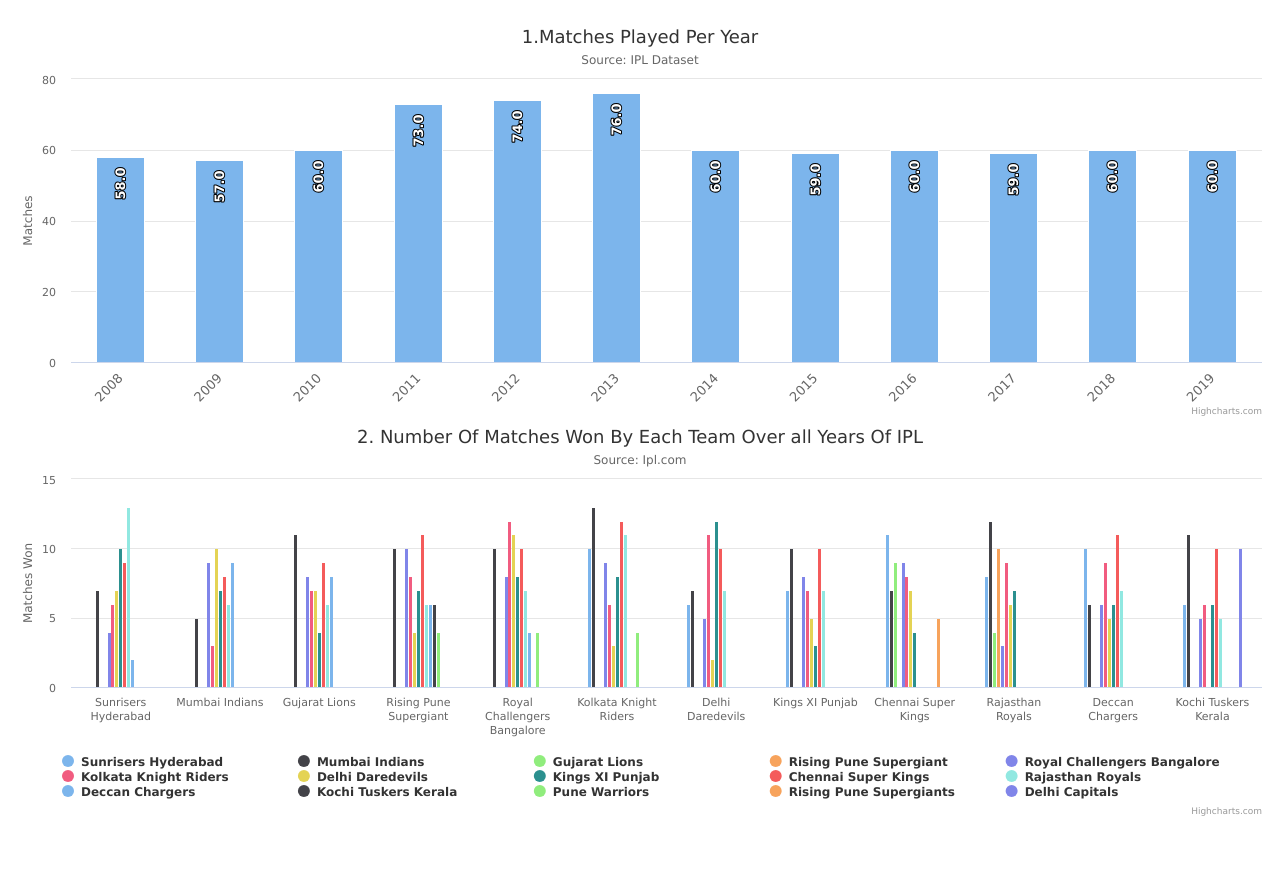
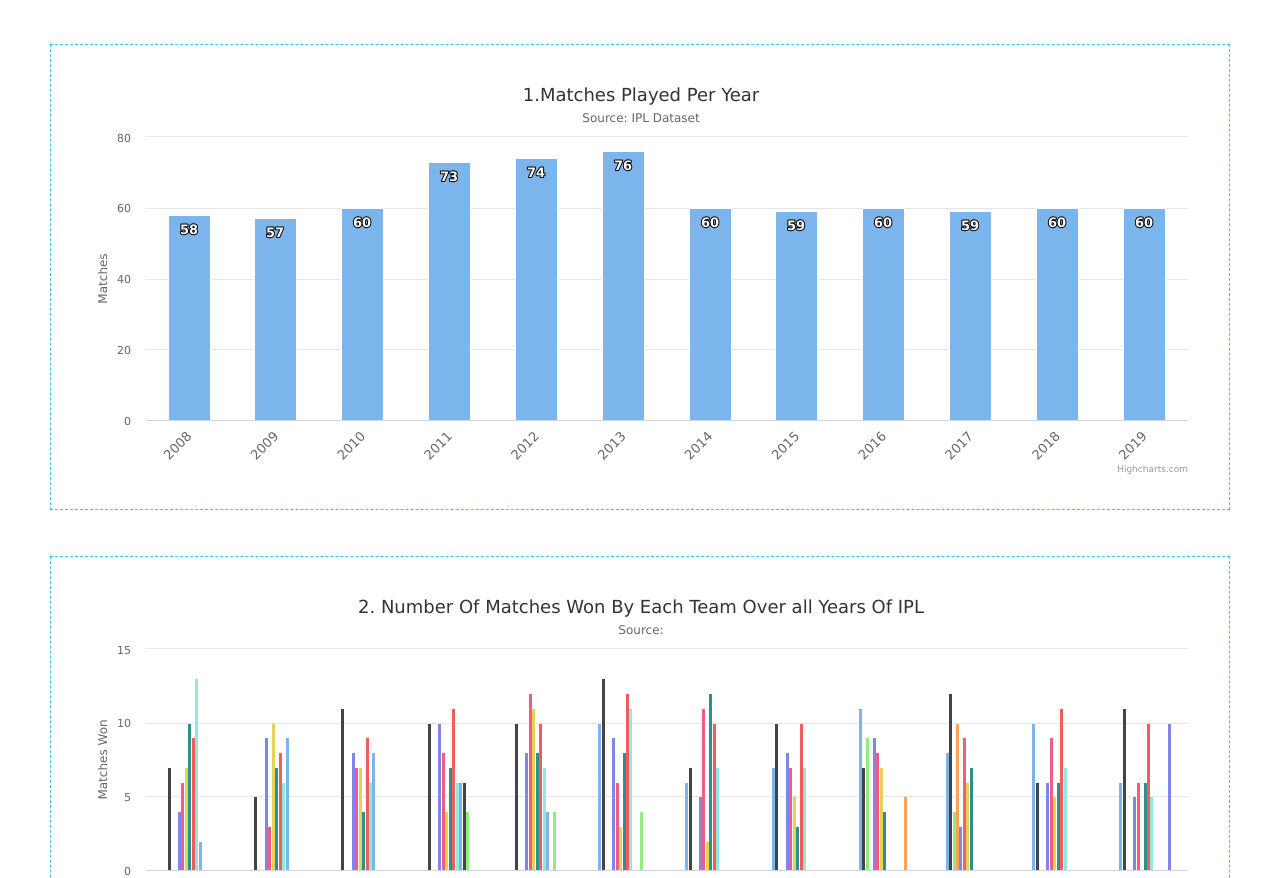
Before and after one commit to AshishKotnalaFS/ipl, a website: page public/index.html in a window 1280 px wide. Shown: the part 61-939 px from the top of the page. Before the commit the page ends 888 px from the top, so only its background shows below. Drawn offline with nearby package versions, Linux system fonts and the light colour scheme.

Commit message:
second commit by Ashish kotnala

```diff
--- a/ipl/matchWonByTeamOverAllYear.js
+++ b/ipl/matchWonByTeamOverAllYear.js
@@ -5,13 +5,11 @@
   }
   return unique;
 }
-
 function uniqueSeasons(data1) {
   let unique = [];
   for (let i = 0; i < data1.length; i++) {
     unique = [...new Set(data1.map((item) => item.season))];
   }
-
   return unique;
 }
 
@@ -29,5 +27,4 @@
   }
   return numberOfMatchWonByEachTeamAllTm;
 }
-
 module.exports = matchWonByTeamOverAllYear;
--- a/public/app.js
+++ b/public/app.js
@@ -5,10 +5,11 @@
 }
 
 fetchAndVisualizeData();
-
+//this is basically calling all the function of all graphs
 function visualizeData(data) {
   visualizeMatchesPlayedPerYear(data.matchesPlayedPerYear);
   visualizeMatchWonByTeamOverAllYear(data.matchWonByTeamOverAllYear);
+  visualizeRunConcededByTeamIn2016(data.runConcededByTeamIn2016);
   return;
 }
 
@@ -56,11 +57,11 @@
         data: seriesData,
         dataLabels: {
           enabled: true,
-          rotation: -90,
+          rotation: 0,
           color: "#FFFFFF",
-          align: "right",
-          format: "{point.y:.1f}", // one decimal
-          y: 10, // 10 pixels down from the top
+          align: "center",
+          format: "{point.y:.0f}", // one decimal
+          y: 25, // 10 pixels down from the top
           style: {
             fontSize: "13px",
             fontFamily: "Verdana, sans-serif",
@@ -72,12 +73,11 @@
 }
 
 function visualizeMatchWonByTeamOverAllYear(matchWonByTeamOverAllYear) {
-  console.log(matchWonByTeamOverAllYear, "matchWonByTeamOverAllYear");
   const seriesData = [];
   for (let key in matchWonByTeamOverAllYear) {
     seriesData.push({ name: key, data: matchWonByTeamOverAllYear[key] });
   }
-  console.log(seriesData, "eriesData");
+
   Highcharts.chart("match-won-by-team-over-all-year", {
     chart: {
       type: "column",
@@ -86,25 +86,22 @@
       text: "2. Number Of Matches Won By Each Team Over all Years Of IPL",
     },
     subtitle: {
-      text: "Source: Ipl.com",
+      text: "Source: ",
     },
     xAxis: {
       categories: [
-        "Sunrisers Hyderabad",
-        "Mumbai Indians",
-        "Gujarat Lions",
-        "Rising Pune Supergiant",
-        "Royal Challengers Bangalore",
-        "Kolkata Knight Riders",
-        "Delhi Daredevils",
-        "Kings XI Punjab",
-        "Chennai Super Kings",
-        "Rajasthan Royals",
-        "Deccan Chargers",
-        "Kochi Tuskers Kerala",
-        "Pune Warriors",
-        "Rising Pune Supergiants",
-        "Delhi Capitals",
+        "2008",
+        "2009",
+        "2010",
+        "2011",
+        "2012",
+        "2013",
+        "2014",
+        "2015",
+        "2016",
+        "2017",
+        "2018",
+        "2019",
       ],
       crosshair: true,
     },
@@ -132,3 +129,62 @@
     series: seriesData,
   });
 }
+
+function visualizeRunConcededByTeamIn2016(runConcededByTeamIn2016) {
+  const seriesData = [];
+  for (let team in runConcededByTeamIn2016) {
+    seriesData.push([team, runConcededByTeamIn2016[team]]);
+  }
+  Highcharts.chart("run-conceded-by-team-in-2016", {
+    chart: {
+      type: "column",
+    },
+    title: {
+      text: "3. Run Conceded By Each Team In 2016",
+    },
+    subtitle: {
+      text:
+        'Source: <a href="https://www.kaggle.com/nowke9/ipldata/data">IPL Dataset</a>',
+    },
+    xAxis: {
+      type: "category",
+      labels: {
+        rotation: -45,
+        style: {
+          fontSize: "13px",
+          fontFamily: "Verdana, sans-serif",
+        },
+      },
+    },
+    yAxis: {
+      min: 0,
+      title: {
+        text: "Matches",
+      },
+    },
+    legend: {
+      enabled: false,
+    },
+    tooltip: {
+      pointFormat: "Extra runs <b>{point.y:.1f}</b>",
+    },
+    series: [
+      {
+        name: "Years",
+        data: seriesData,
+        dataLabels: {
+          enabled: true,
+          rotation: 0,
+          color: "#FFFFFF",
+          align: "center",
+          format: "{point.y:.0f}", // one decimal
+          y: 25, // 10 pixels down from the top
+          style: {
+            fontSize: "13px",
+            fontFamily: "Verdana, sans-serif",
+          },
+        },
+      },
+    ],
+  });
+}
--- a/public/data.json
+++ b/public/data.json
@@ -1 +1 @@
-{"matchesPlayedPerYear":{"2008":58,"2009":57,"2010":60,"2011":73,"2012":74,"2013":76,"2014":60,"2015":59,"2016":60,"2017":59,"2018":60,"2019":60},"matchWonByTeamOverAllYear":{"Sunrisers Hyderabad":[0,0,0,0,0,10,6,7,11,8,10,6],"Mumbai Indians":[7,5,11,10,10,13,7,10,7,12,6,11],"Gujarat Lions":[0,0,0,0,0,0,0,0,9,4,0,0],"Rising Pune Supergiant":[0,0,0,0,0,0,0,0,0,10,0,0],"Royal Challengers Bangalore":[4,9,8,10,8,9,5,8,9,3,6,5],"Kolkata Knight Riders":[6,3,7,8,12,6,11,7,8,9,9,6],"Delhi Daredevils":[7,10,7,4,11,3,2,5,7,6,5,0],"Kings XI Punjab":[10,7,4,7,8,8,12,3,4,7,6,6],"Chennai Super Kings":[9,8,9,11,10,12,10,10,0,0,11,10],"Rajasthan Royals":[13,6,6,6,7,11,7,7,0,0,7,5],"Deccan Chargers":[2,9,8,6,4,0,0,0,0,0,0,0],"Kochi Tuskers Kerala":[0,0,0,6,0,0,0,0,0,0,0,0],"Pune Warriors":[0,0,0,4,4,4,0,0,0,0,0,0],"Rising Pune Supergiants":[0,0,0,0,0,0,0,0,5,0,0,0],"Delhi Capitals":[0,0,0,0,0,0,0,0,0,0,0,10]}}
+{"matchesPlayedPerYear":{"2008":58,"2009":57,"2010":60,"2011":73,"2012":74,"2013":76,"2014":60,"2015":59,"2016":60,"2017":59,"2018":60,"2019":60},"matchWonByTeamOverAllYear":{"Sunrisers Hyderabad":[0,0,0,0,0,10,6,7,11,8,10,6],"Mumbai Indians":[7,5,11,10,10,13,7,10,7,12,6,11],"Gujarat Lions":[0,0,0,0,0,0,0,0,9,4,0,0],"Rising Pune Supergiant":[0,0,0,0,0,0,0,0,0,10,0,0],"Royal Challengers Bangalore":[4,9,8,10,8,9,5,8,9,3,6,5],"Kolkata Knight Riders":[6,3,7,8,12,6,11,7,8,9,9,6],"Delhi Daredevils":[7,10,7,4,11,3,2,5,7,6,5,0],"Kings XI Punjab":[10,7,4,7,8,8,12,3,4,7,6,6],"Chennai Super Kings":[9,8,9,11,10,12,10,10,0,0,11,10],"Rajasthan Royals":[13,6,6,6,7,11,7,7,0,0,7,5],"Deccan Chargers":[2,9,8,6,4,0,0,0,0,0,0,0],"Kochi Tuskers Kerala":[0,0,0,6,0,0,0,0,0,0,0,0],"Pune Warriors":[0,0,0,4,4,4,0,0,0,0,0,0],"Rising Pune Supergiants":[0,0,0,0,0,0,0,0,5,0,0,0],"Delhi Capitals":[0,0,0,0,0,0,0,0,0,0,0,10]},"runConcededByTeamIn2016":{"Sunrisers Hyderabad":110,"Mumbai Indians":123,"Gujarat Lions":101,"Rising Pune Supergiant":8,"Royal Challengers Bangalore":184,"Kolkata Knight Riders":149,"Delhi Daredevils":113,"Kings XI Punjab":106,"Chennai Super Kings":11,"Rajasthan Royals":10,"Rising Pune Supergiants":108}}
--- a/public/index.html
+++ b/public/index.html
@@ -18,12 +18,35 @@
     <h1>IPL Dataset visualization</h1>
     <div
       id="matches-played-per-year"
-      style="min-width: 310px; height: 400px; margin: 0 auto;"
+      style="
+        min-width: 310px;
+        height: 400px;
+        margin: 2.9rem 2.6rem;
+        border: 1px dashed #34c6eb;
+        padding: 2rem;
+      "
     ></div>
 
     <div
       id="match-won-by-team-over-all-year"
-      style="min-width: 310px; height: 400px; margin: 0 auto;"
+      style="
+        min-width: 310px;
+        height: 400px;
+        margin: 2.9rem 2.6rem;
+        border: 1px dashed #34c6eb;
+        padding: 2rem;
+      "
+    ></div>
+
+    <div
+      id="run-conceded-by-team-in-2016"
+      style="
+        min-width: 310px;
+        height: 400px;
+        margin: 2.9rem 2.6rem;
+        border: 1px dashed #34c6eb;
+        padding: 2rem;
+      "
     ></div>
     <script src="https://code.highcharts.com/highcharts.js"></script>
 
--- a/public/styles.css
+++ b/public/styles.css
@@ -1,3 +1,3 @@
 body {
-    font-family: sans-serif;
+  font-family: sans-serif;
 }
```
Also changed, not shown: index.js (+18 -7 lines), ipl/runConcededByTeamIn2016.js (added, +54 -0 lines), ipl/tenBestEcnomicBowler.js (added, +9 -0 lines).
